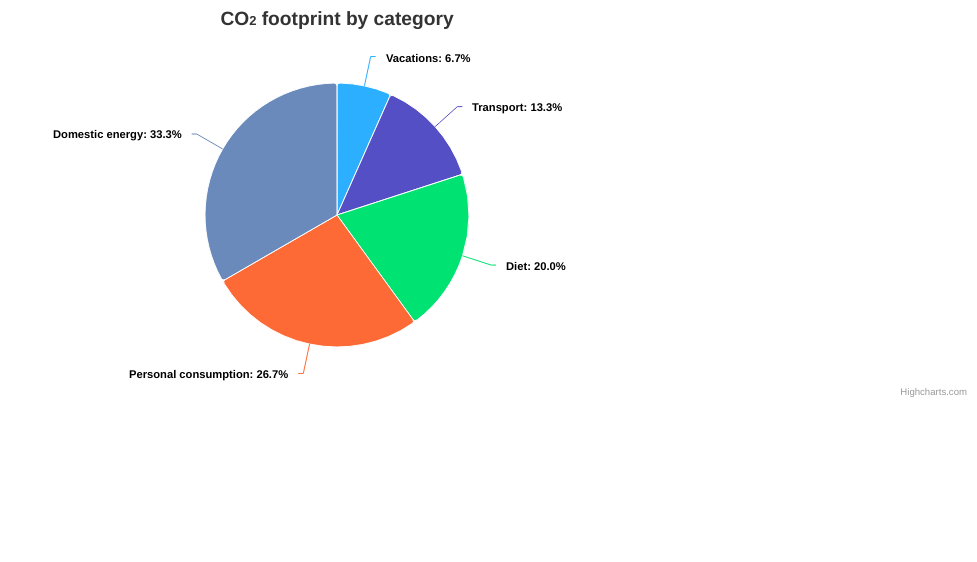
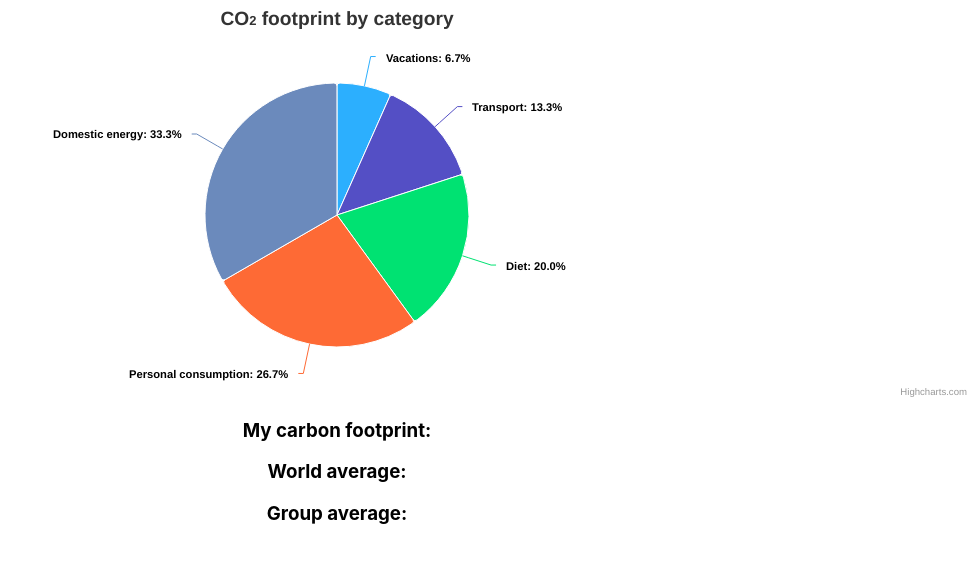
Before and after one commit to lor1113/C02_tracker, a React (Create React App) app: page / in a window 1280 px wide. Shown: the top 562 px of the page, without its empty margins (303-1280 px from the left). Built offline with nearby package versions, Linux system fonts and the light colour scheme.

Commit message:
created FootprintDetail component

```diff
--- a/src/App.js
+++ b/src/App.js
@@ -1,6 +1,7 @@
 import { useEffect, useState } from 'react';
 import './App.css';
 import Chart from './components/Chart';
+import FootprintDetail from './components/FootprintDetail';
 
 function App() {
   const [user] = useState({
@@ -71,6 +72,7 @@ function App() {
   return (
     <div className="App">
       <Chart footprintData={user.footprintData} chartOptions={chartOptions} />
+      <FootprintDetail footprintData={user.footprintData} />
     </div>
   );
 }
--- /dev/null
+++ b/src/components/FootprintDetail.js
@@ -0,0 +1,13 @@
+import React from "react";
+
+function FootprintDetail({footprintData}) {
+    return (
+        <>
+            <h3>My carbon footprint: </h3>
+            <h3>World average: </h3>
+            <h3>Group average: </h3>
+        </>
+    )
+}
+
+export default FootprintDetail;
```
